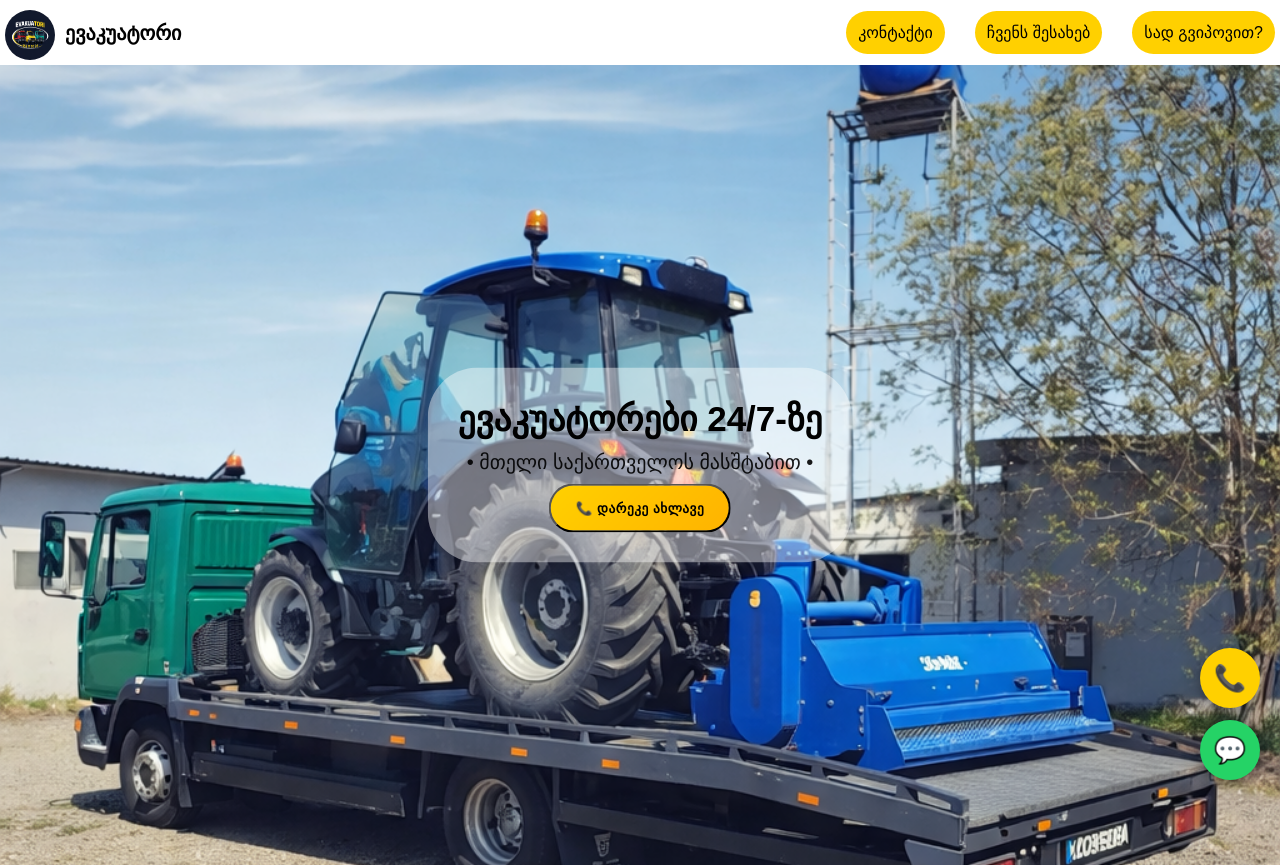
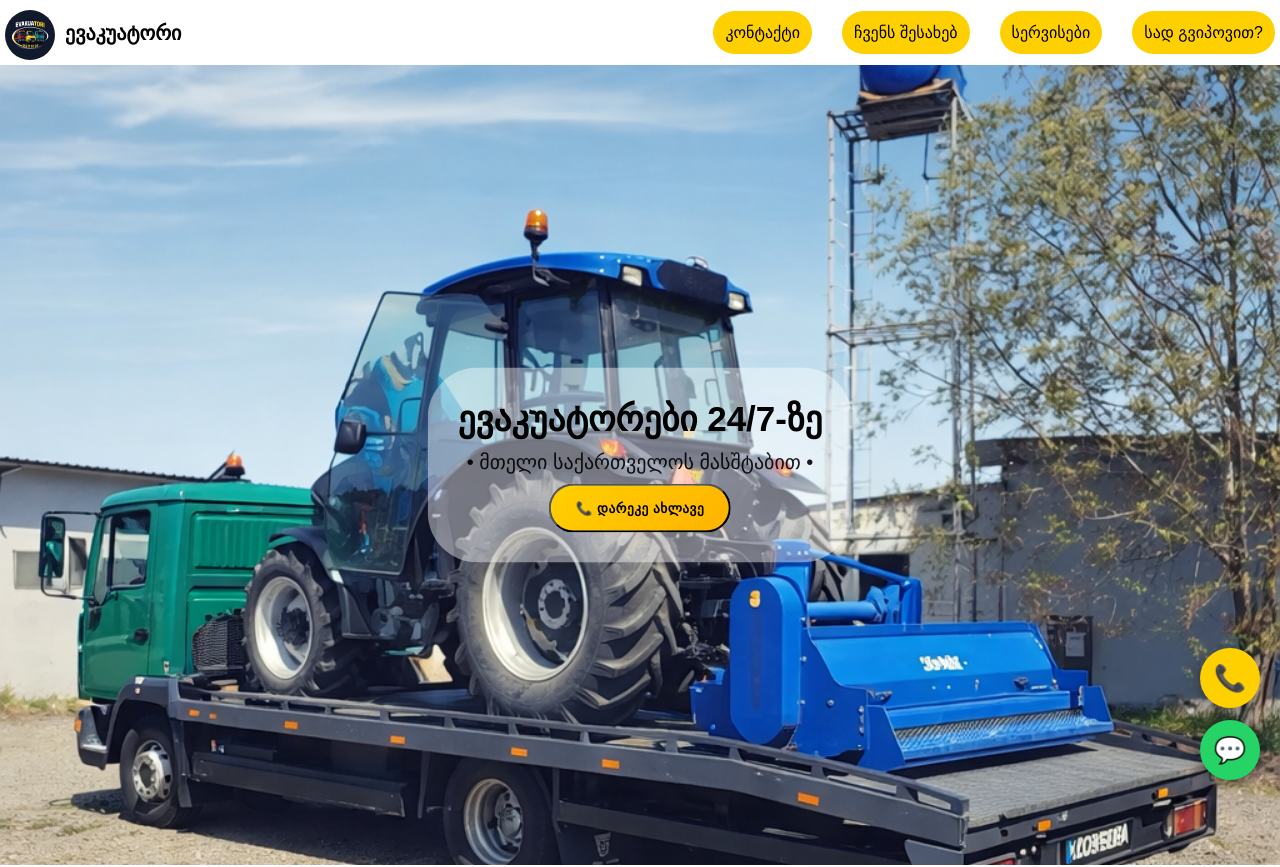
Before and after one commit to mariamibali/evakuatori, a Next.js app: page / in a window 1280 px wide. Shown: the top 867 px of the page. Built offline with nearby package versions, Linux system fonts and the light colour scheme.

Commit message:
Update page.js

```diff
--- a/src/app/page.js
+++ b/src/app/page.js
@@ -23,6 +23,9 @@ export default function Home() {
               </li>
               <li className={styles.navItem}>
                 <a href="#about">ჩვენს შესახებ</a>
+              </li>
+              <li className={styles.navItem}>
+                <a href="#services">სერვისები</a>
               </li>
               <li className={styles.navItem}>
                 <a href="#location">სად გვიპოვით?</a>
@@ -82,7 +85,7 @@ export default function Home() {
           ყველა ტიპის ავტომობილსა და ტექნიკას. დაგვიკავშირდით ნებისმიერ დროს.
         </div>
       </section>
-      <section className={styles.services}>
+      <section className={styles.services} id="services">
         <h3 className={styles.text}>ჩვენი სერვისები</h3>
         <div className={styles.wrapper}>
           <div className={styles.servicesContainer}>
```
